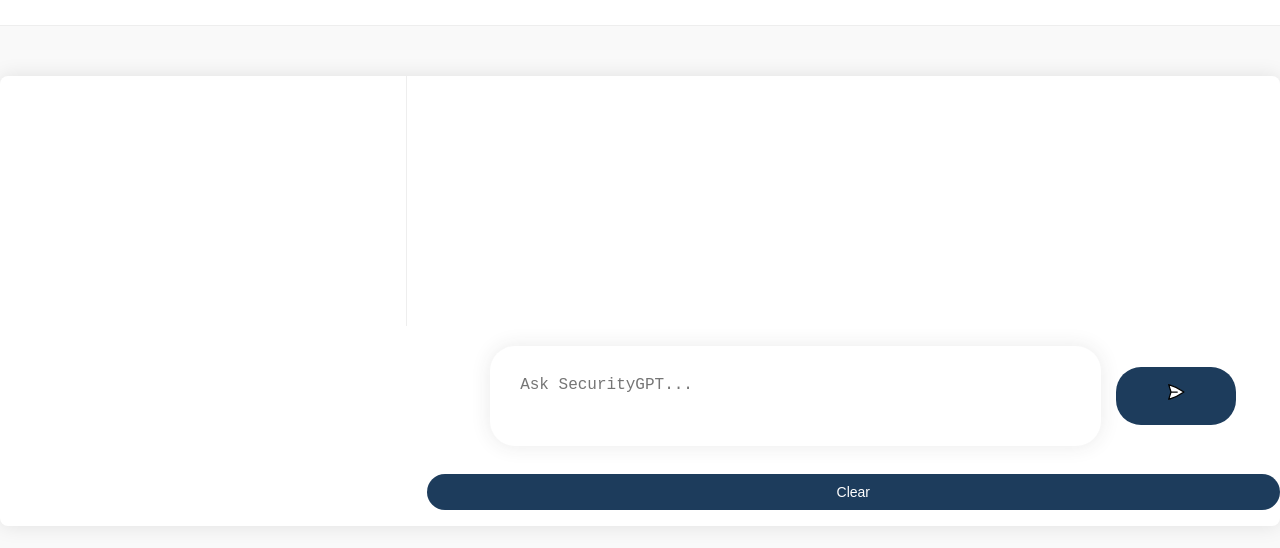
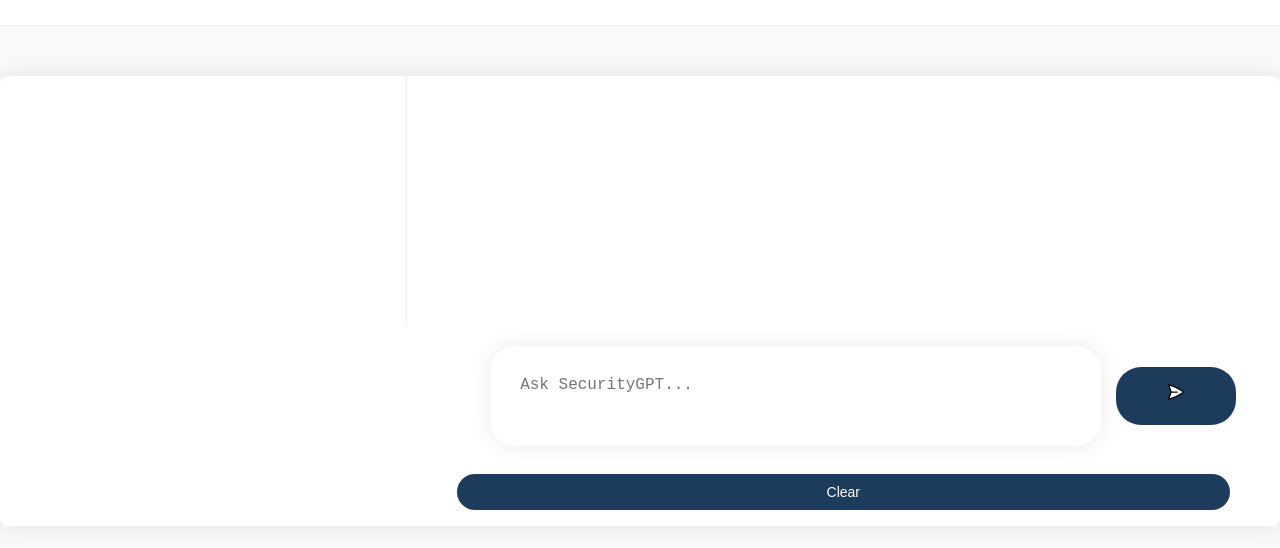
Before and after one commit to mvanheuk/SecurityGPT, a website built with Vite: page client/index.html in a window 1280 px wide. Shown: the part 148-696 px from the top of the page. Built offline with nearby package versions, Linux system fonts and the light colour scheme.

Commit message:
modified:   client/styles.css

```diff
--- a/client/styles.css
+++ b/client/styles.css
@@ -115,7 +115,8 @@
     cursor: pointer;
     font-size: 14px;
     color: #fff;
-    margin-left: 20px;
+    margin-left: 50px;
+    margin-right: 50px;
   }
 
   button#clear_chat_button:focus,
```
